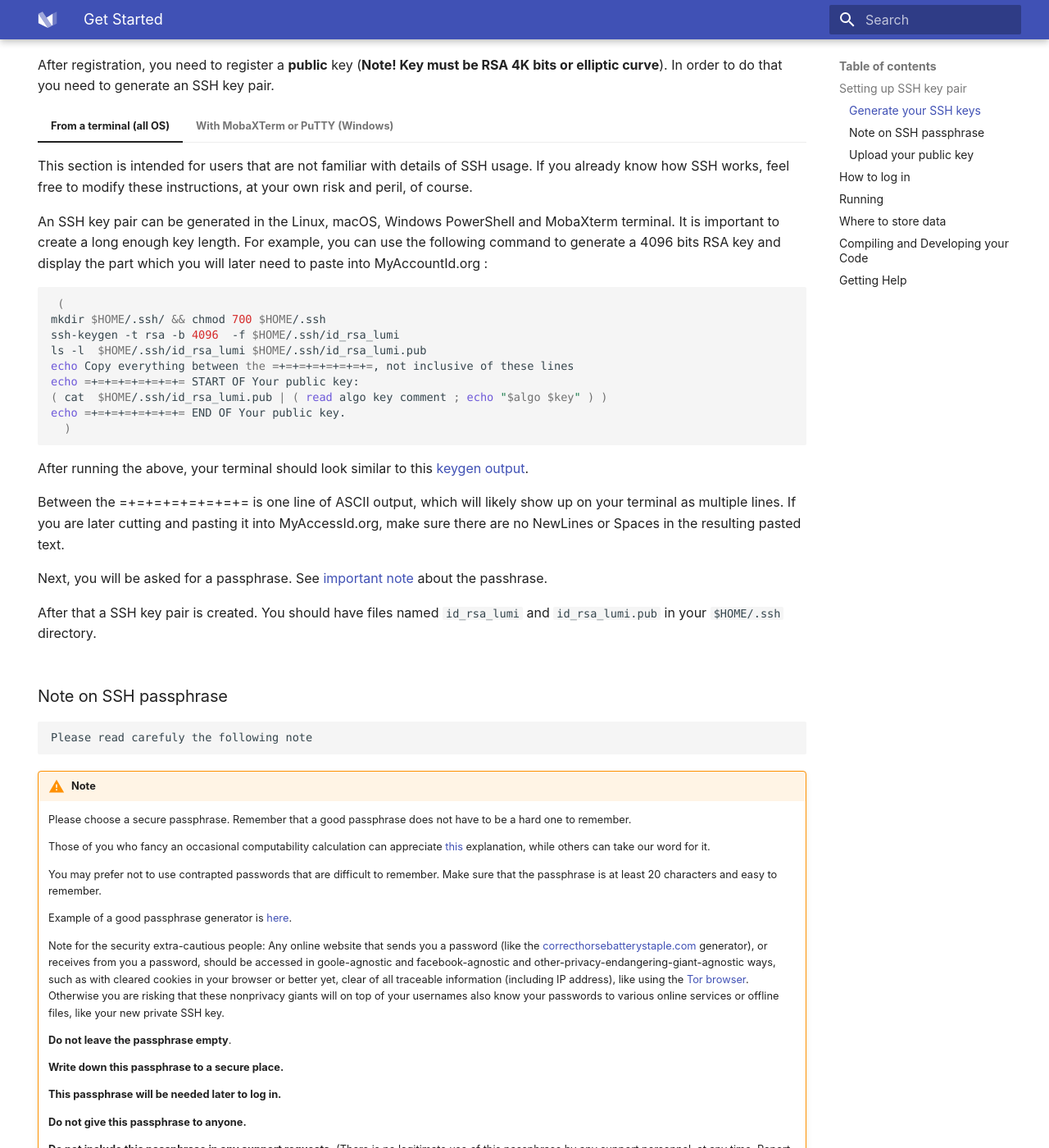
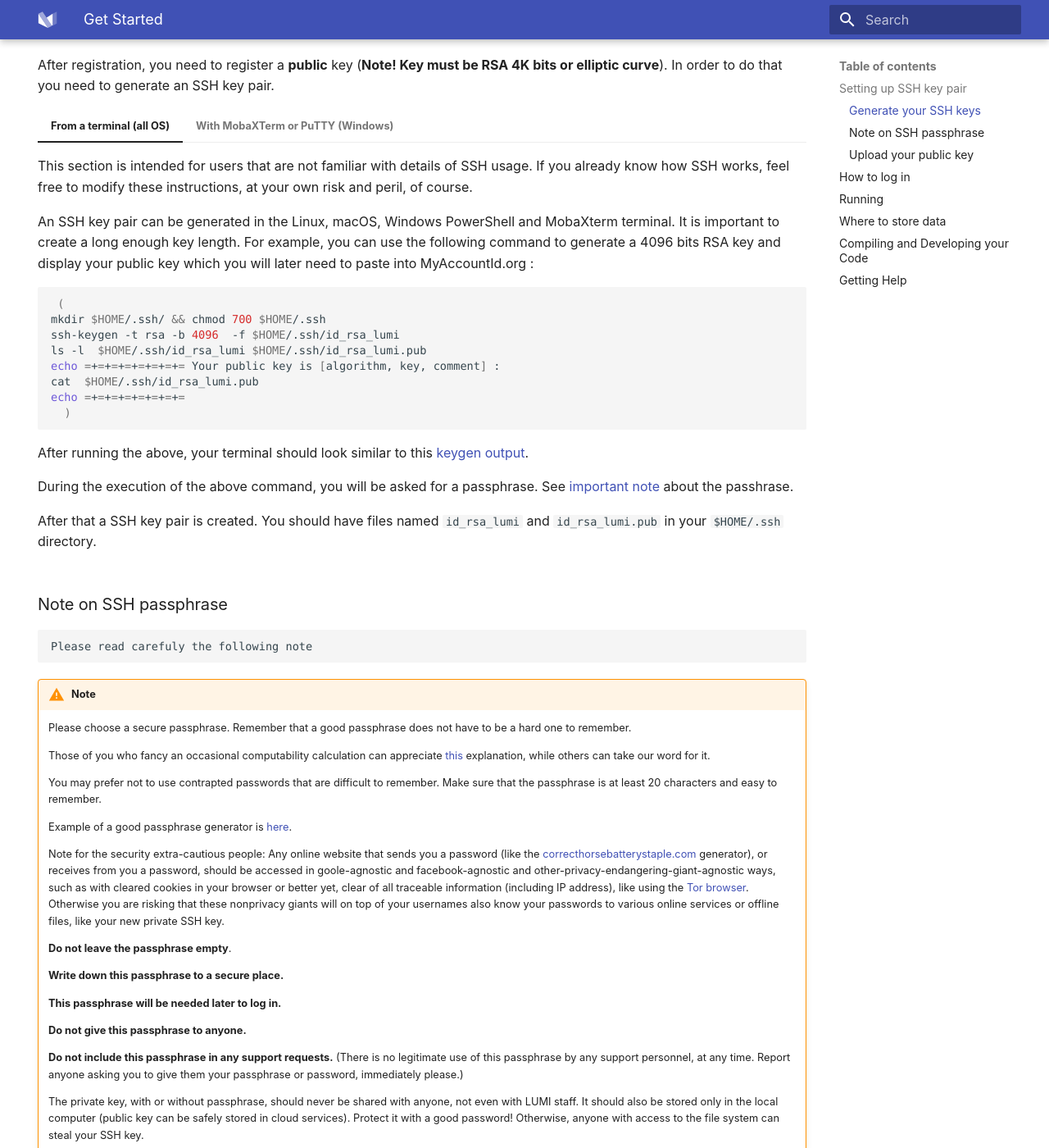
Before and after one commit to Lumi-supercomputer/lumi-userguide, an MkDocs documentation site: the page built from docs/firststeps/getstarted.md, in a window 1280 px wide and 1400 px high, scrolled down 1431 px. Shown: the whole window at 82% size. Built offline with MkDocs 1.6.1 and Material for MkDocs 9.7.7, drawn with Linux system fonts in a browser that asks for light colours; some of the changed text lies outside the part shown.

Commit message:
SSH key comment inclusion has been fixed
SSH key comment inclusion has been fixed, removing need for its manual exclusion

````diff
--- a/docs/firststeps/getstarted.md
+++ b/docs/firststeps/getstarted.md
@@ -67,28 +67,24 @@ you need to generate an SSH key pair.
     An SSH key pair can be generated in the Linux, macOS, Windows PowerShell and
     MobaXterm terminal. It is important to create a long enough key length. For
     example, you can use the following command to generate a 4096 bits RSA key
-    and display the part which you will later need to paste into MyAccountId.org :
+    and display your public key which you will later need to paste into MyAccountId.org :
 
     ```bash
      (
     mkdir $HOME/.ssh/ && chmod 700 $HOME/.ssh
     ssh-keygen -t rsa -b 4096  -f $HOME/.ssh/id_rsa_lumi
     ls -l  $HOME/.ssh/id_rsa_lumi $HOME/.ssh/id_rsa_lumi.pub
-    echo Copy everything between the =+=+=+=+=+=+=+=, not inclusive of these lines
-    echo =+=+=+=+=+=+=+= START OF Your public key:
-    ( cat  $HOME/.ssh/id_rsa_lumi.pub | ( read algo key comment ; echo "$algo $key" ) )
-    echo =+=+=+=+=+=+=+= END OF Your public key.
+    echo =+=+=+=+=+=+=+= Your public key is [algorithm, key, comment] :
+    cat  $HOME/.ssh/id_rsa_lumi.pub
+    echo =+=+=+=+=+=+=+=
       )
     ```
-    After running the above, your terminal should look similar to this [keygen output][sample-ssh-keygen-output].
 
-    Between the =+=+=+=+=+=+=+= is one line of ASCII output, which will likely
-    show up on your terminal as multiple lines. If you are later cutting and pasting
-    it into MyAccessId.org, make sure there are no NewLines or Spaces in the
-    resulting pasted text.
+    After running the above, your terminal should look similar to
+    this [keygen output][sample-ssh-keygen-output].
 
-    Next, you will be asked for a passphrase. See [important note][note-on-ssh-passphrase] about
-    the passhrase.
+    During the execution of the above command, you will be asked for a passphrase.
+    See [important note][note-on-ssh-passphrase] about the passhrase.
 
     After that a SSH key pair is created. You should have files named
     `id_rsa_lumi` and `id_rsa_lumi.pub` in your `$HOME/.ssh` directory.
@@ -175,7 +171,7 @@ is currently at once every 10 minutes.
 
 To register your key, click on the *Settings* item of the menu on the left
 as shown in the figure below. Then select *Ssh keys*. From here you can add a new public key
-or remove an old one. **Note:** SSH key structure is *algorithm, key, comment*. Please EXCLUDE *comment* from your copy/paste.
+or remove an old one. **Note:** SSH key structure is *algorithm, key, comment*.
 
 <figure>
   <img
@@ -193,7 +189,7 @@ After that your new SSH key should be recognized and accepted by LUMI login node
 
 Connect using a ssh client:
 
-```
+```bash
 ssh  -i $HOME/.ssh/id_rsa_lumi  _your_lumi_username_@lumi.csc.fi
 ```
 
````
